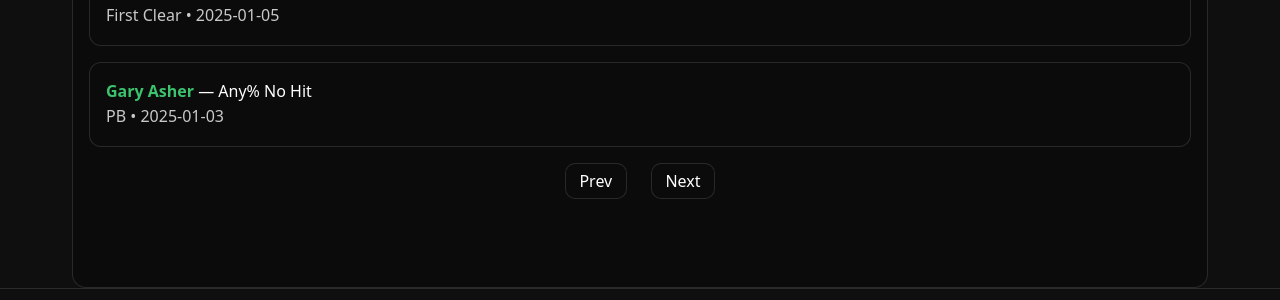
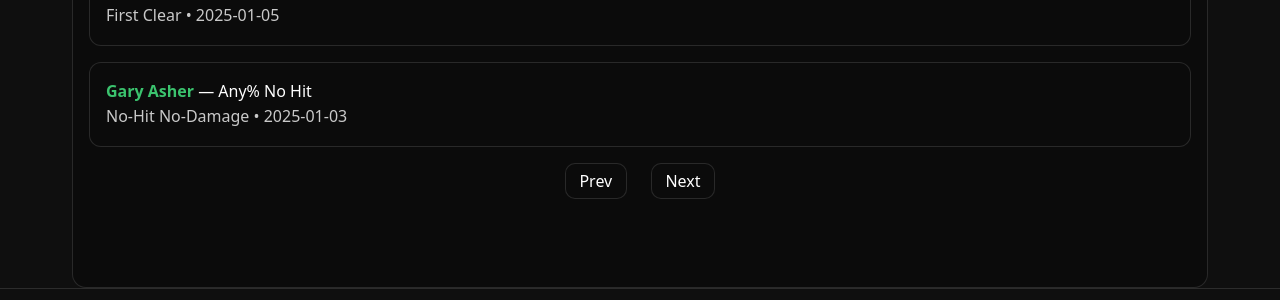
Before and after one commit to GaryAsher/challenge-run-site, a Jekyll site: the page built from games/hades-2/completed-runs.md, in a window 1280 px wide and 900 px high, scrolled down 51 px. Shown: the part 506-806 px from the top of the window. Built offline with Jekyll 4.4.1, drawn with Linux system fonts in a browser that asks for light colours.

Commit message:
Update runs.yml

```diff
--- a/_data/runs.yml
+++ b/_data/runs.yml
@@ -3,9 +3,7 @@
   runner_id: gary-asher
   category: Any% No Hit
   date: 2025-01-03
-  kind: PB
-  video: ""
-  notes: ""
+  kind: No-Hit No-Damage
 
 - game_id: hades-2
   runner: SomeoneElse
@@ -13,5 +11,3 @@
   category: No Arcana
   date: 2025-01-05
   kind: First Clear
-  video: ""
-  notes: ""
```
